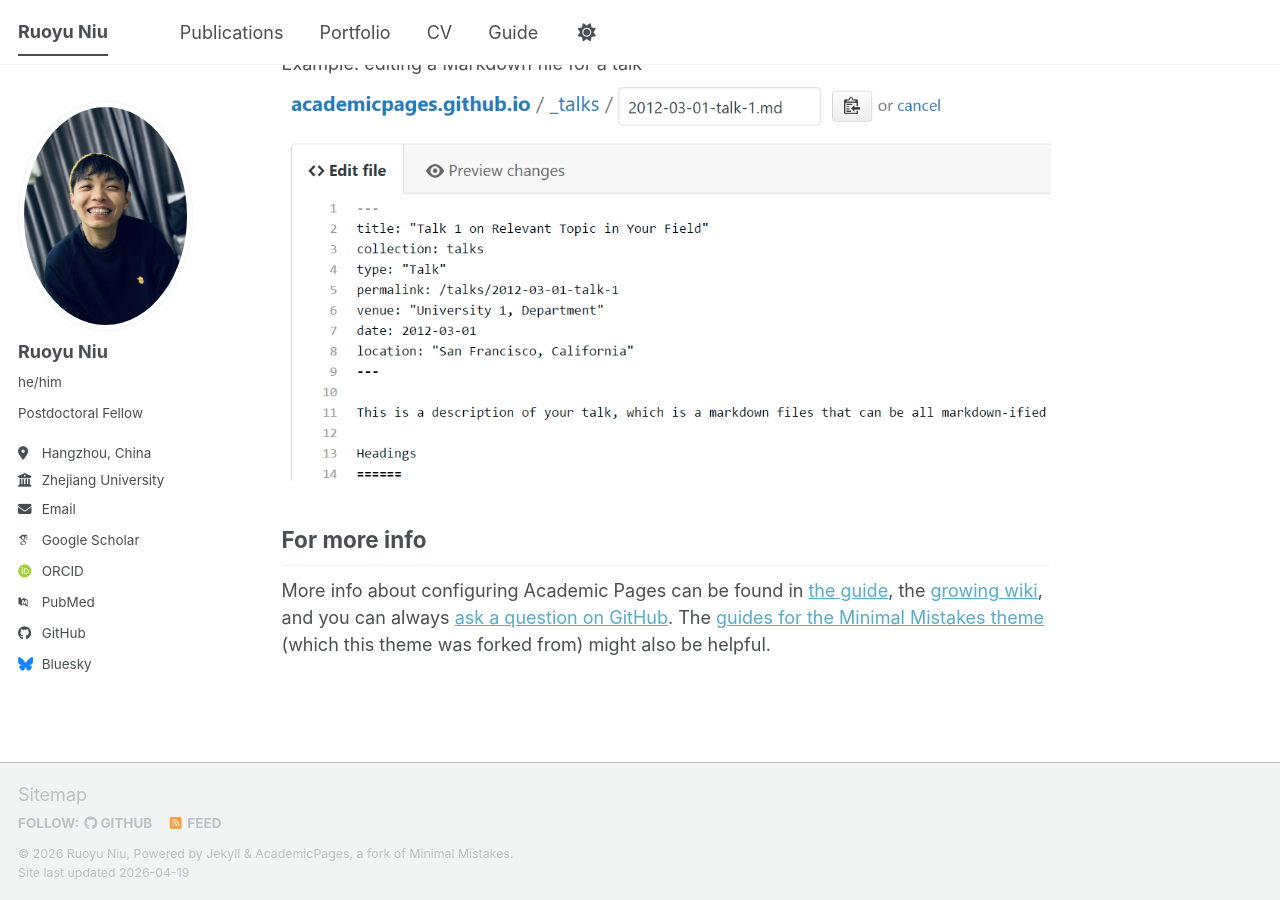
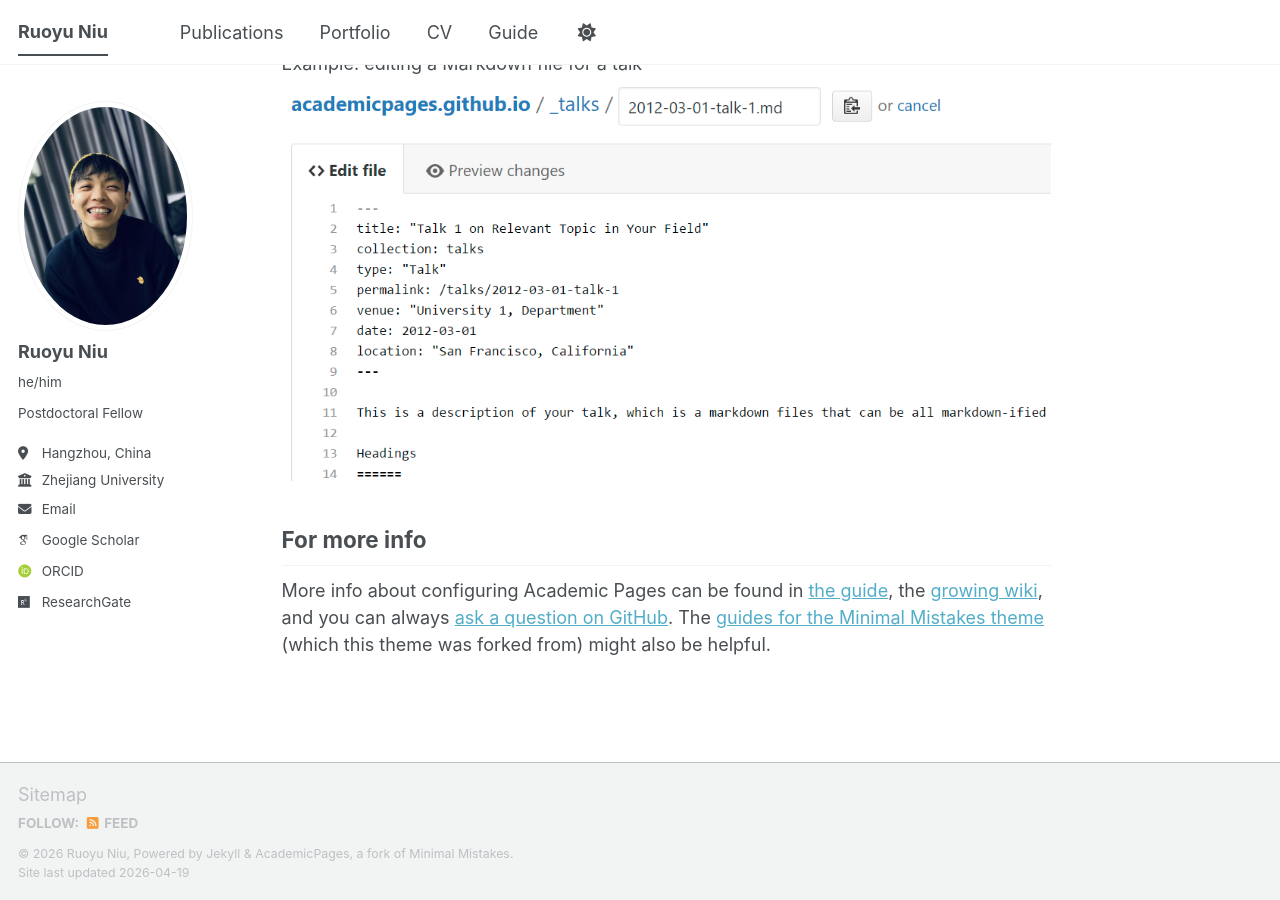
Before and after one commit to ruoyuniu112/ruoyuniu112.github.io, a Jekyll site: the page built from _pages/about.md, in a window 1280 px wide and 900 px high, scrolled down 2720 px. Built offline with Jekyll 4.4.1, drawn with Linux system fonts in a browser that asks for light colours; some web fonts are replaced; a script bundle is joined from its source files by our own code; library files that are not in the unit come from our copies; some of the changed lines change nothing that is shown.

Commit message:
Update _config.yml

```diff
--- a/_config.yml
+++ b/_config.yml
@@ -33,54 +33,10 @@
   email            : "ruoyu.niu@zju.edu.cn"
 
   # Academic websites
-  academia         : # URL
-  arxiv            : # URL - Update with the correct link to your profile
   googlescholar    : "https://scholar.google.com/citations?user=f4Ut48AAAAAJ&hl=zh-CN"
-  inspire-hep      : # URL
-  impactstory      : # URL
   orcid            : "https://orcid.org/yourorcidurl"
-  semantic         : # URL
-  ssrn             : # URL
-  pubmed           : "https://www.ncbi.nlm.nih.gov/pubmed/?term=john+snow"
-  researchgate     : # URL
-  scopus           : # URL
-  zotero           : # URL
+  researchgate     : "https://www.researchgate.net/profile/Ruoyu-Niu?ev=hdr_xprf&_sg=SCu6EVuVY9MbKaVQWeGucOz9Asekt5XhRo1D_o9qrvEDBvmFc6CuN8bCLhNSf7FmrhdWoVNXcx5Lg061clR4Gfyx&_tp=eyJjb250ZXh0Ijp7ImZpcnN0UGFnZSI6Il9kaXJlY3QiLCJwYWdlIjoiX2RpcmVjdCIsInBvc2l0aW9uIjoiZ2xvYmFsSGVhZGVyIn19"
 
-
-  # Repositories and software development
-  bitbucket        : # Username - Update with your username on the site
-  codepen          : # Username
-  dribbble         : # Username
-  github           : "academicpages"
-  kaggle           : # Username
-  stackoverflow    : # User number or user number and name (i.e., use "1" or "1/jeff-atwood")
-
-  # Social media
-  artstation       : # Username
-  bluesky          : "bsky.app" # Replace this with you Bluesky username
-  facebook         : # Username
-  flickr           : # Username
-  foursquare       : # Username
-  goodreads        : # Username
-  google_plus      : # Username
-  keybase          : # Username
-  instagram        : # Username
-  lastfm           : # Username
-  linkedin         : # Username
-  mastodon         : # URL
-  medium           : # URL
-  pinterest        : # Username
-  soundcloud       : # Username
-  steam            : # Username
-  telegram         : # URL
-  tumblr           : # Username
-  twitter          : # Username for X / Twitter
-  vine             : # Username
-  weibo            : # Username
-  wikipedia        : # Username
-  xing             : # Username
-  youtube          : # Username
-  zhihu            : # Username
 
 # Publication Category - The following the list of publication categories and their headings
 publication_category:
```
